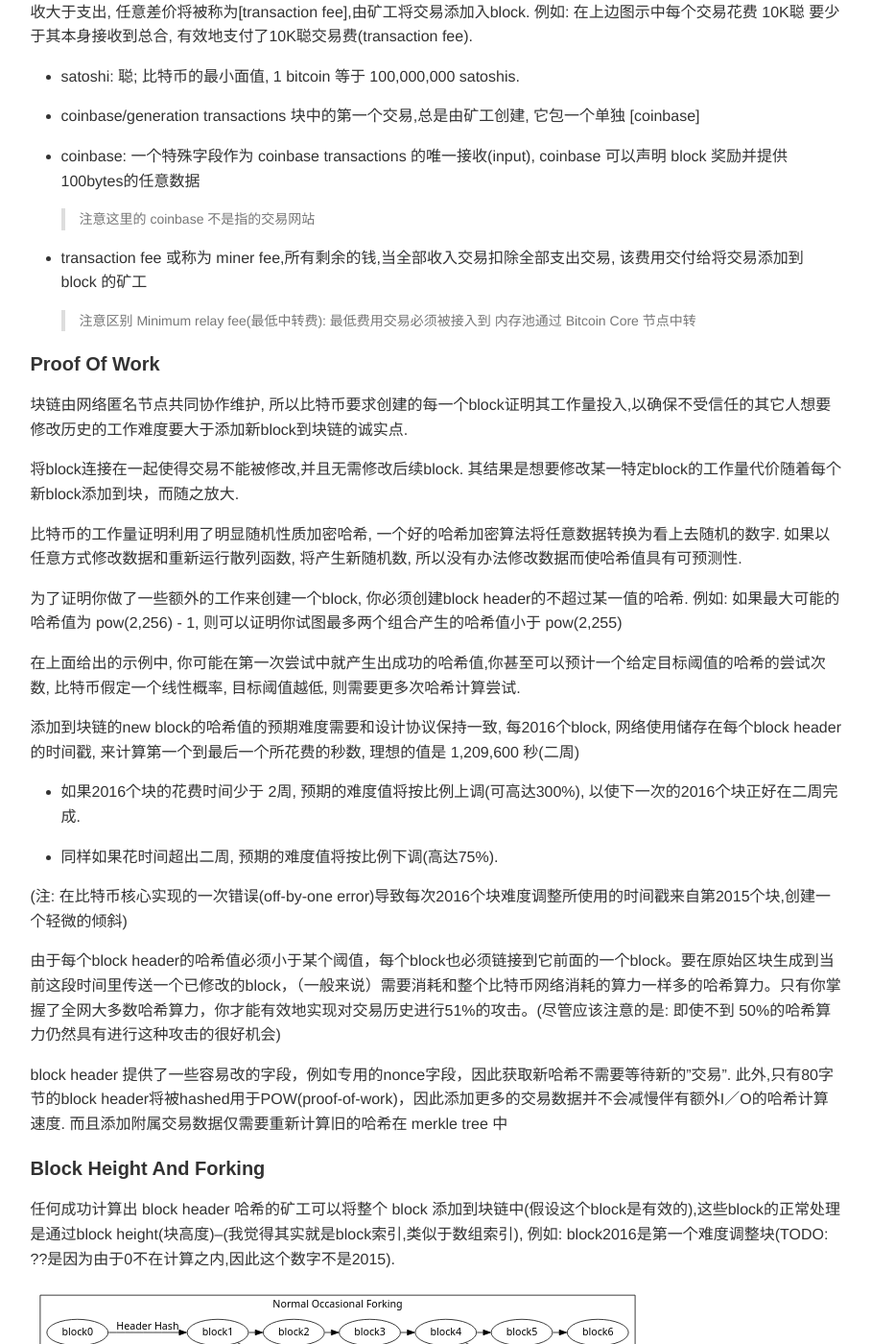
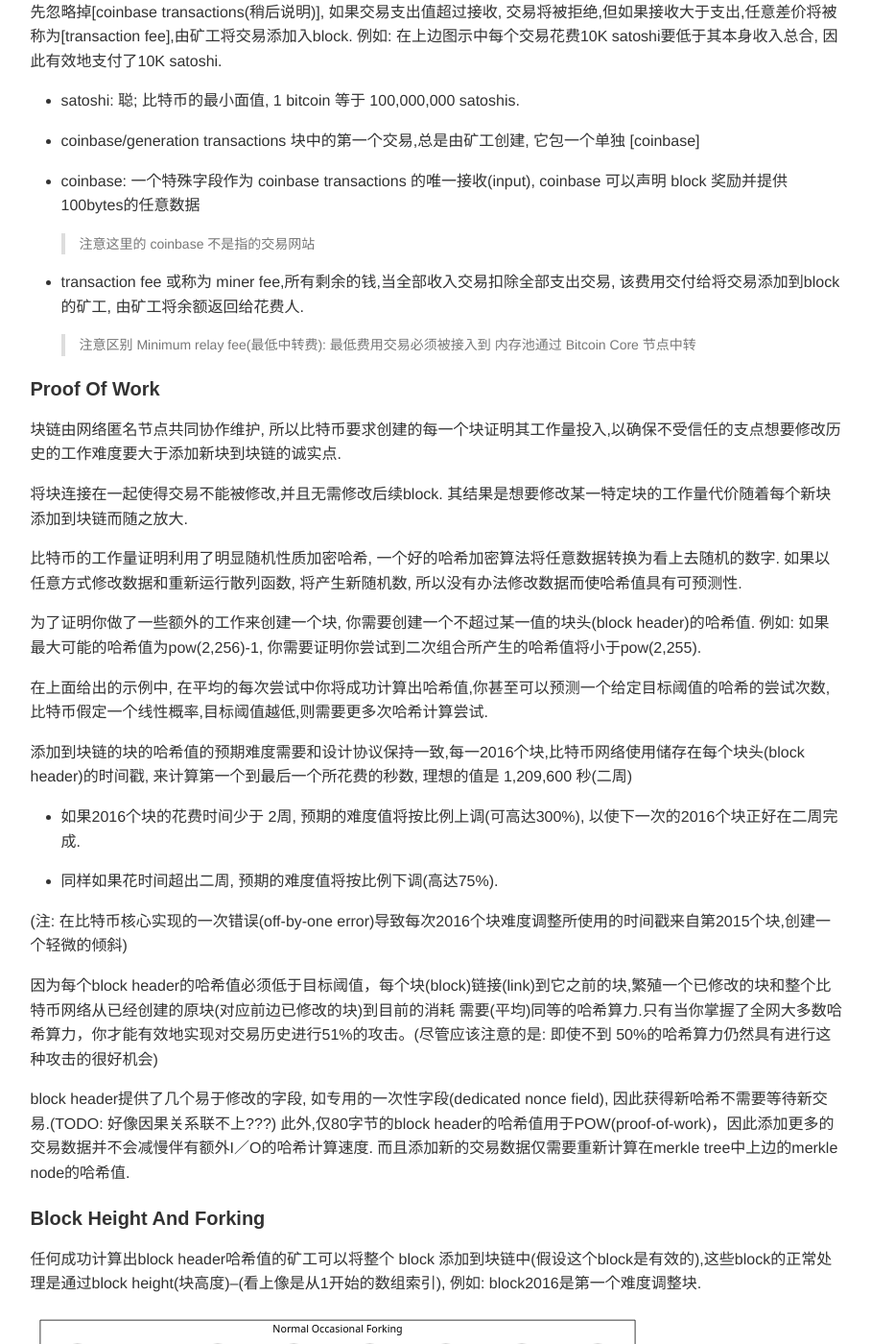
Before and after one commit to R32/r32.github.io, a Jekyll site: the page built from _posts/other/2014-11-08-some-bitcoin-development.markdown, in a window 1280 px wide and 1400 px high, scrolled down 3822 px. Shown: the whole window at 96% size, without its empty margins (331-1239 px from the left). Built offline with Jekyll 4.4.1, drawn with Linux system fonts in a browser that asks for light colours; nearby versions of some CDN libraries; Markdown is read by kramdown in place of the engine named in the settings; some of the changed text lies outside the part shown.

Commit message:
nsf file

```diff
--- a/_posts/other/2014-11-08-some-bitcoin-development.markdown
+++ b/_posts/other/2014-11-08-some-bitcoin-development.markdown
@@ -1,6 +1,6 @@
 ---
 layout: post
-title:  加密货币开发
+title:  比特币
 date:   2014-11-08 10:7:26
 categories: other
 ---
@@ -79,36 +79,37 @@
 
 [原文链接](https://bitcoin.org/en/developer-guide#block-chain-overview), (注:下边图片是SVG格式,你需要一个支持的浏览器)
 
-开发指南目的在于提供一些需要理解的信息 Bitcoin 以及构建 Bitcoin-based 的应用程序. 但这并汪是一个规范. 为了更好的使用这个文档, 你可能想要安装当前版本的 Bitcoin-Core, 从源码或预编译的可执行文件.
+开发指南目的在于提供一些需要理解的信息 Bitcoin 以及构建 Bitcoin-based 的应用程序. 但这并是一个规范. 为了更好的使用这个文档, 你可能想要安装当前版本的 Bitcoin-Core, 从源码或预编译的可执行文件.
 
 对于 Bitcoin 的开发 **疑问** 最好的询问对象是 Bitcoin 开发社区. Bitcoin.org 文档的错误或建议可以提交到 bitcoin-documentation 邮件列表.
 
 
 ### Block Chain
 
-块链提供了比特币的公共账单, 一个有序和时间戳的交易记录. 这个系统用于避免双重支付和修改历史交易记录.
+块链(block chain)提供了比特币的公共账单, 一个有序和时间戳的交易记录. 这个系统用于避免双花支付(double spending)和修改历史交易.
 
-Bitcoin 网络的所有节点由各节点独立存储块链,块链只包含"有效块", 当一些节点拥有一样的块在它们的块链中, 则它们被认为保持一致。 验证规则这些节点遵守维护保持一致被称为 一致性规则(consensus rules). 这一节描述了许多”一致性规则“的使用在 Bitcoin Core 中.
+比特币网络中的各个节点各自存储块链并且验证块(block)的有效性, 当几个节点拥有一样的块在各自的块链中, 则它们被认为保持一致性。 验证规则这些节点遵守维护保持一致被称为 一致性规则(consensus rules). 这一节描述了许多”一致性规则“的使用在 Bitcoin Core 中.
 
 #### Block Chain Overview
 
 ![blockchain-overview](/assets/img/bitcoin/en-blockchain-overview.svg)
 
-上图显示了一个简化版的块链, 一个或多个新交易组成为 块(block) 的交易数据(transaction data)段. 每个交易副本将被 哈希(hash), 然后配对, 然后再次hash和配对. 重复hash,配对直到剩下一个哈希值, the merkle root of a merkle tree [白话 merkle tree 中文](http://www.jianshu.com/p/458e5890662f)
 
-merkle root 储存在block头, 同样每个block header 还存储前一个block header 的哈希值,以链接起这些block. 这确保了交易不能进行修改,而无需修改记录它的block和后续block。
+上图显示了一个简化版的块链, 每个块(block)由 块头(block header)和交易数据(transaction data)组成. 一个或多个交易(transactions)组成为块的交易数据部分. 每个交易副本将被哈希(hash) 然后配对,然后再次哈希和配对. 重复哈希,配对直到只剩下一个哈希值, 就是merkle tree的merkle root. [白话 merkle tree 中文](http://www.jianshu.com/p/458e5890662f)
 
-交易(Transactions) 同样被链接在一起, 比特币钱包给人的印象是"聪"的发送和接收是从钱包到钱包, 但真实情况是从"交易"支出及接收到"交易". 每个"交易"花费的"聪"来自上一个或更早的"交易", 所以一个"交易"的接收将是上一个"交易"的支出. (注:这里的"交易"是个名词)
+merkle root 储存在块头(block header), 同样每个块头还存储着上一个块头的哈希值,以链接起这些块. 这确保了交易不能进行修改,而无需修改记录交易数据的块和后续块。
+
+交易(Transactions)同样被链接在一起, 比特币钱包给人的印象是"聪"的发送和收入是从钱包到钱包, 但真实情况是从"交易"支出(output)和收入(input). 每个"交易"花费的"聪"来自上一个或更早的"交易", 所以一个"交易"的接收将是上一个"交易"的支出. (注:这里的"交易"是个名词)
 
 ![blockchain-overview](/assets/img/bitcoin/en-transaction-propagation.svg)
 
-当发送给多个地址([addresses])时.单一"交易"能创建多个发送(或称为:支出). 但是"交易"(particular transaction)的每个支出在块链中只能被接收一次, 任何后续的引用都被禁止的双花(double spend)- 尝试花费掉二次相同的"聪"
+当发送给多个地址([addresses])时.单一"交易"能创建多个发送(或称为:支出). 但是每个交易支出在块链中只能被接收一次, 其它任何后续的引用都被禁止,称为双花(double spend)- 尝试花费掉二次相同的"聪"
 
-发送将绑定交易标识符(TXIDs),将是交易签名hash.
+支出(outputs)将绑定交易标识符(TXIDs),它是一个单独交易的哈希值.
 
-因为"交易"的每个支出只能被花费一次, 所有交易的发送包含在块链可以被归类为"未花费的交易支出(UTXOs)"和"已花费交易支出"二者之一. 为使支付有效,必须使用 UTXOs 用于接收(就是只能接收 UTXOs).
+每个交易支出(output)只能被花费一次, 所有交易支出包含在块链中将被归类为"未花费的交易支出(UTXOs)"或"已花费交易支出"二者之一. 为使支付有效,必须使用UTXOs用于接收(input).
 
-先忽略掉 [coinbase transactions(稍后说明)], 如果交易支出(outputs)的值超过其接收(inputs), 交易将被拒绝, 但是如果接收大于支出, 任意差价将被称为[transaction fee],由矿工将交易添加入block. 例如: 在上边图示中每个交易花费 10K聪 要少于其本身接收到总合, 有效地支付了10K聪交易费(transaction fee).
+先忽略掉[coinbase transactions(稍后说明)], 如果交易支出值超过接收, 交易将被拒绝,但如果接收大于支出,任意差价将被称为[transaction fee],由矿工将交易添加入block. 例如: 在上边图示中每个交易花费10K satoshi要低于其本身收入总合, 因此有效地支付了10K satoshi.
 
  * satoshi: 聪; 比特币的最小面值, 1 bitcoin 等于 100,000,000 satoshis.
 
@@ -118,23 +119,23 @@
 
 	> 注意这里的 coinbase 不是指的交易网站
 
- * transaction fee 或称为 miner fee,所有剩余的钱,当全部收入交易扣除全部支出交易, 该费用交付给将交易添加到 block 的矿工
+ * transaction fee 或称为 miner fee,所有剩余的钱,当全部收入交易扣除全部支出交易, 该费用交付给将交易添加到block的矿工, 由矿工将余额返回给花费人.
 
 	> 注意区别 Minimum relay fee(最低中转费): 最低费用交易必须被接入到 内存池通过 Bitcoin Core 节点中转
 
 #### Proof Of Work
 
-块链由网络匿名节点共同协作维护, 所以比特币要求创建的每一个block证明其工作量投入,以确保不受信任的其它人想要修改历史的工作难度要大于添加新block到块链的诚实点.
+块链由网络匿名节点共同协作维护, 所以比特币要求创建的每一个块证明其工作量投入,以确保不受信任的支点想要修改历史的工作难度要大于添加新块到块链的诚实点.
 
-将block连接在一起使得交易不能被修改,并且无需修改后续block. 其结果是想要修改某一特定block的工作量代价随着每个新block添加到块，而随之放大.
+将块连接在一起使得交易不能被修改,并且无需修改后续block. 其结果是想要修改某一特定块的工作量代价随着每个新块添加到块链而随之放大.
 
 比特币的工作量证明利用了明显随机性质加密哈希, 一个好的哈希加密算法将任意数据转换为看上去随机的数字. 如果以任意方式修改数据和重新运行散列函数, 将产生新随机数, 所以没有办法修改数据而使哈希值具有可预测性.
 
-为了证明你做了一些额外的工作来创建一个block, 你必须创建block header的不超过某一值的哈希. 例如: 如果最大可能的哈希值为 pow(2,256) - 1, 则可以证明你试图最多两个组合产生的哈希值小于 pow(2,255)
+为了证明你做了一些额外的工作来创建一个块, 你需要创建一个不超过某一值的块头(block header)的哈希值. 例如: 如果最大可能的哈希值为pow(2,256)-1, 你需要证明你尝试到二次组合所产生的哈希值将小于pow(2,255).
 
-在上面给出的示例中, 你可能在第一次尝试中就产生出成功的哈希值,你甚至可以预计一个给定目标阈值的哈希的尝试次数, 比特币假定一个线性概率, 目标阈值越低, 则需要更多次哈希计算尝试.
+在上面给出的示例中, 在平均的每次尝试中你将成功计算出哈希值,你甚至可以预测一个给定目标阈值的哈希的尝试次数,比特币假定一个线性概率,目标阈值越低,则需要更多次哈希计算尝试.
 
-添加到块链的new block的哈希值的预期难度需要和设计协议保持一致, 每2016个block, 网络使用储存在每个block header的时间戳, 来计算第一个到最后一个所花费的秒数, 理想的值是 1,209,600 秒(二周)
+添加到块链的块的哈希值的预期难度需要和设计协议保持一致,每一2016个块,比特币网络使用储存在每个块头(block header)的时间戳, 来计算第一个到最后一个所花费的秒数, 理想的值是 1,209,600 秒(二周)
 
  * 如果2016个块的花费时间少于 2周, 预期的难度值将按比例上调(可高达300%), 以使下一次的2016个块正好在二周完成.
 
@@ -143,14 +144,14 @@
 
 (注: 在比特币核心实现的一次错误(off-by-one error)导致每次2016个块难度调整所使用的时间戳来自第2015个块,创建一个轻微的倾斜)
 
-由于每个block header的哈希值必须小于某个阈值，每个block也必须链接到它前面的一个block。要在原始区块生成到当前这段时间里传送一个已修改的block，（一般来说）需要消耗和整个比特币网络消耗的算力一样多的哈希算力。只有你掌握了全网大多数哈希算力，你才能有效地实现对交易历史进行51%的攻击。(尽管应该注意的是: 即使不到 50%的哈希算力仍然具有进行这种攻击的很好机会)
+因为每个block header的哈希值必须低于目标阈值，每个块(block)链接(link)到它之前的块,繁殖一个已修改的块和整个比特币网络从已经创建的原块(对应前边已修改的块)到目前的消耗 需要(平均)同等的哈希算力.只有当你掌握了全网大多数哈希算力，你才能有效地实现对交易历史进行51%的攻击。(尽管应该注意的是: 即使不到 50%的哈希算力仍然具有进行这种攻击的很好机会)
 
-block header 提供了一些容易改的字段，例如专用的nonce字段，因此获取新哈希不需要等待新的"交易". 此外,只有80字节的block header将被hashed用于POW(proof-of-work)，因此添加更多的交易数据并不会减慢伴有额外I／O的哈希计算速度. 而且添加附属交易数据仅需要重新计算旧的哈希在 merkle tree 中
+block header提供了几个易于修改的字段, 如专用的一次性字段(dedicated nonce field), 因此获得新哈希不需要等待新交易.(TODO: 好像因果关系联不上???) 此外,仅80字节的block header的哈希值用于POW(proof-of-work)，因此添加更多的交易数据并不会减慢伴有额外I／O的哈希计算速度. 而且添加新的交易数据仅需要重新计算在merkle tree中上边的merkle node的哈希值.
 
 
 #### Block Height And Forking
 
-任何成功计算出 block header 哈希的矿工可以将整个 block 添加到块链中(假设这个block是有效的),这些block的正常处理是通过block height(块高度)--(我觉得其实就是block索引,类似于数组索引), 例如: block2016是第一个难度调整块(TODO: ??是因为由于0不在计算之内,因此这个数字不是2015).
+任何成功计算出block header哈希值的矿工可以将整个 block 添加到块链中(假设这个block是有效的),这些block的正常处理是通过block height(块高度)--(看上像是从1开始的数组索引), 例如: block2016是第一个难度调整块.
 
 ![btc-gen-key](/assets/img/bitcoin/en-blockchain-fork.svg)
 
```
Also changed, not shown: 1 other file.
